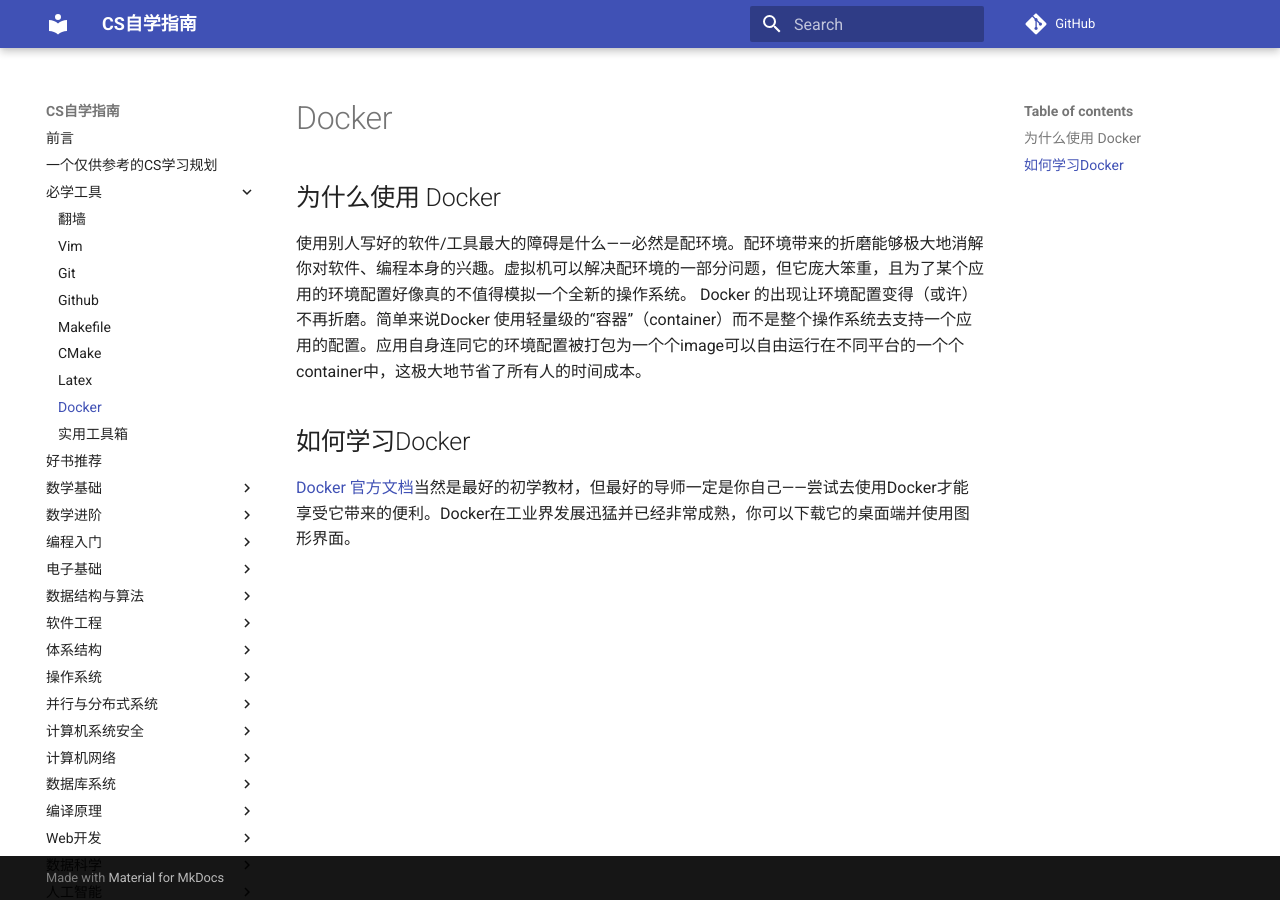
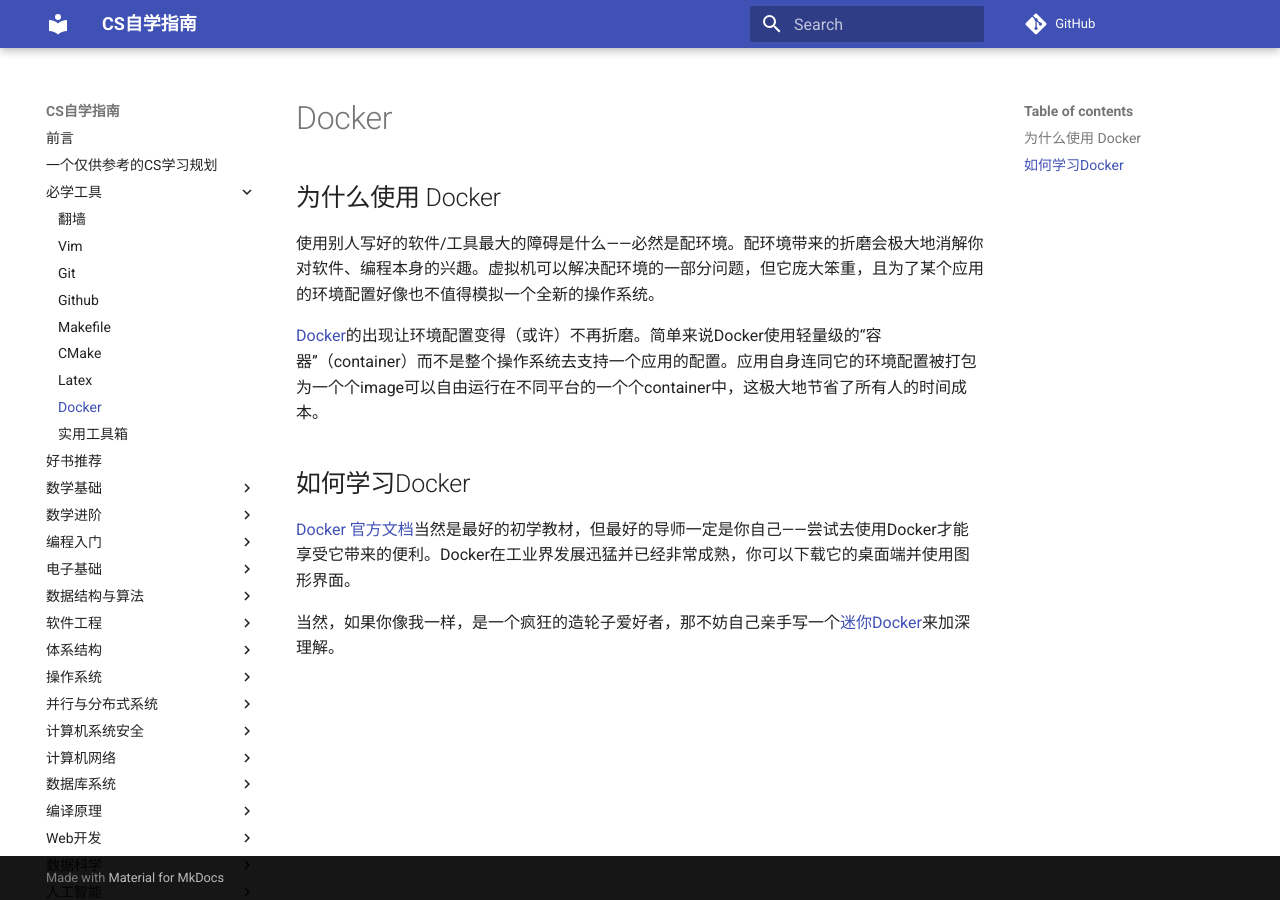
Before and after one commit to PKUFlyingPig/cs-self-learning, an MkDocs documentation site: the page built from docs/必学工具/Docker.md, in a window 1280 px wide. Built offline with MkDocs 1.6.1 and Material for MkDocs 9.7.7, drawn with Linux system fonts in a browser that asks for light colours; comment, search, counter and statistics services are not loaded.

Commit message:
add contribute guidance && add mini-docker

```diff
--- a/docs/必学工具/Docker.md
+++ b/docs/必学工具/Docker.md
@@ -1,6 +1,9 @@
 ## 为什么使用 Docker
-使用别人写好的软件/工具最大的障碍是什么——必然是配环境。配环境带来的折磨能够极大地消解你对软件、编程本身的兴趣。虚拟机可以解决配环境的一部分问题，但它庞大笨重，且为了某个应用的环境配置好像真的不值得模拟一个全新的操作系统。
-Docker 的出现让环境配置变得（或许）不再折磨。简单来说Docker 使用轻量级的“容器”（container）而不是整个操作系统去支持一个应用的配置。应用自身连同它的环境配置被打包为一个个image可以自由运行在不同平台的一个个container中，这极大地节省了所有人的时间成本。
+使用别人写好的软件/工具最大的障碍是什么——必然是配环境。配环境带来的折磨会极大地消解你对软件、编程本身的兴趣。虚拟机可以解决配环境的一部分问题，但它庞大笨重，且为了某个应用的环境配置好像也不值得模拟一个全新的操作系统。
+
+[Docker](https://www.docker.com/)的出现让环境配置变得（或许）不再折磨。简单来说Docker使用轻量级的“容器”（container）而不是整个操作系统去支持一个应用的配置。应用自身连同它的环境配置被打包为一个个image可以自由运行在不同平台的一个个container中，这极大地节省了所有人的时间成本。
 
 ## 如何学习Docker
 [Docker 官方文档](https://docs.docker.com/)当然是最好的初学教材，但最好的导师一定是你自己——尝试去使用Docker才能享受它带来的便利。Docker在工业界发展迅猛并已经非常成熟，你可以下载它的桌面端并使用图形界面。
+
+当然，如果你像我一样，是一个疯狂的造轮子爱好者，那不妨自己亲手写一个[迷你Docker](https://github.com/PKUFlyingPig/rubber-docker)来加深理解。
```
Also changed, not shown: README.md (+5 -0 lines), docs/CS学习规划.md (+4 -0 lines), docs/index.md (+1 -1 lines).
